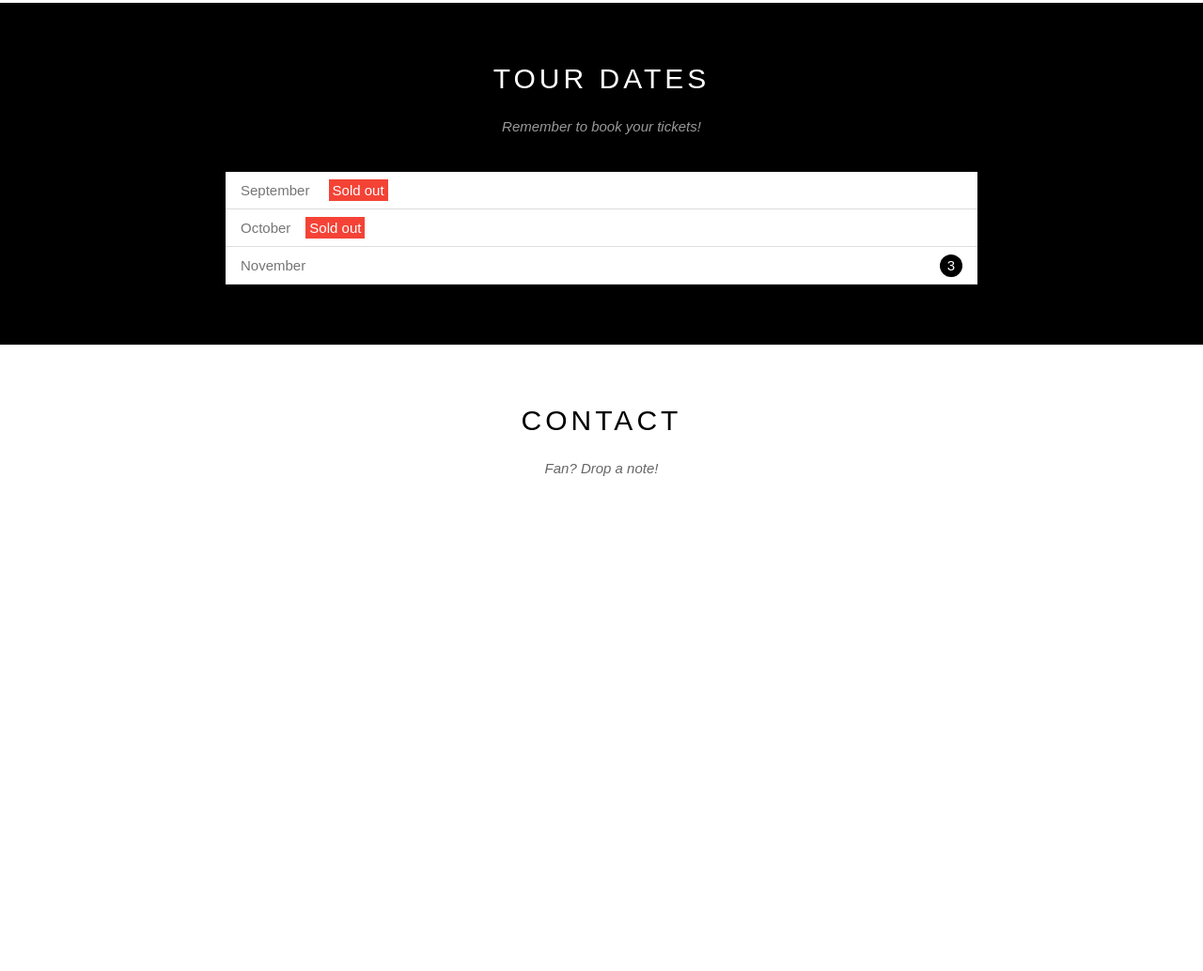
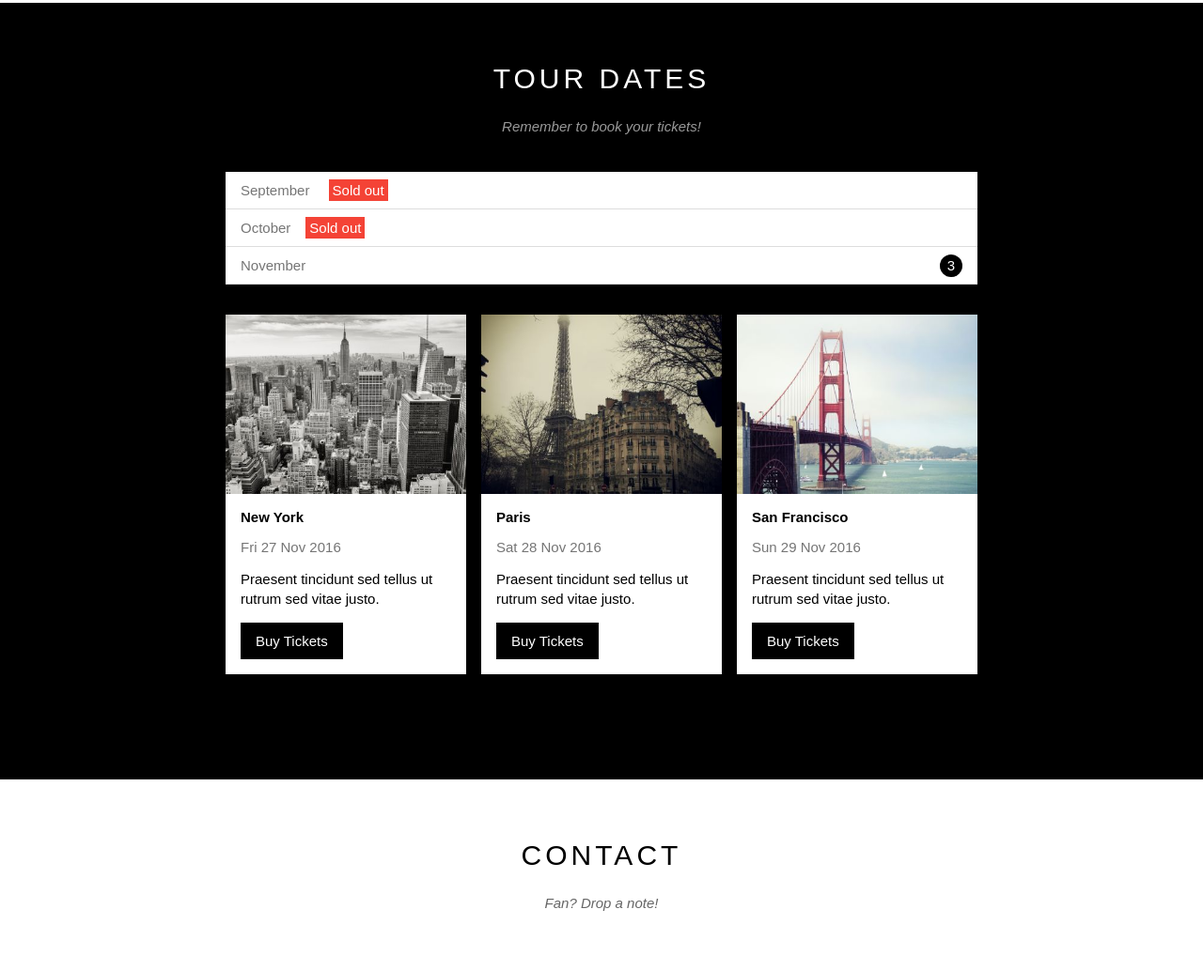
Before and after one commit to vuoanh291104/Band, a website built with webpack: page W3_Band/index.html in a window 1280 px wide. Shown: the part 1238-2272 px from the top of the page at 94% size. Before the commit the page ends 1809 px from the top, so only its background shows below. Built offline with nearby package versions, Linux system fonts and the light colour scheme.

Commit message:
tour places

```diff
--- a/W3_Band/css/style.css
+++ b/W3_Band/css/style.css
@@ -226,4 +226,59 @@ html{
 .tour-section{
   background-color: #000;
 }
+
+.tour-section .place-item{
+
+}
+
+.places-list {
+  margin: 32px -8px 0;
+  padding-bottom: 48px;
+}
+.place-img{
+  display: block;
+  width: 100%;
+}
+.place-img:hover{
+  opacity: 0.6;
+}
+.place-item{
+  float: left;
+  width: calc(100% / 3);
+  padding: 0 8px;
+}
+.place-item .place-body .place-buy-btn{
+  text-decoration: none;
+  background-color: #000;
+  color: #fff;
+  padding: 11px 16px;
+  display: inline-block;
+  margin-top: 15px;
+}
+.place-item .place-body .place-buy-btn:hover{
+  color: #000;
+  background-color: #ccc;
+}
+.place-body{
+  padding: 16px;
+  font-size: 15px;
+  background-color: #fff;
+}
+
+
+.place-time{
+  margin-top: 15px;
+  color: #757575;
+
+}
+.place-desc{
+  line-height: 1.4;
+  margin-top: 15px;
+}
+.place-heading {
+  font-size: 15px;
+  font-weight: 600;
+}
+
+
 #footer{}
--- a/W3_Band/index.html
+++ b/W3_Band/index.html
@@ -97,6 +97,42 @@
             <li>October<span class="sold-out">Sold out</span></li>
             <li>November <span class="quantity">3</span></li>
           </ul>
+
+
+          <div class="places-list">
+            <div class="place-item">
+              <img src="/img/Tour/newyork.jpg" alt="New York" class="place-img">
+              <div class="place-body">
+                <h3 class="place-heading">New York</h3>
+                <p class="place-time">Fri 27 Nov 2016</p>
+                <p class="place-desc">Praesent tincidunt sed tellus ut rutrum sed vitae justo.</p>
+                <a href="#" class="place-buy-btn">Buy Tickets</a>
+              </div>
+            </div>
+
+            <div class="place-item">
+              <img src="/img/Tour/paris.jpg" alt="Paris" class="place-img">
+              <div class="place-body">
+                <h3 class="place-heading">Paris</h3>
+                <p class="place-time">Sat 28 Nov 2016</p>
+                <p class="place-desc">Praesent tincidunt sed tellus ut rutrum sed vitae justo.</p>
+                <a href="#" class="place-buy-btn">Buy Tickets</a>
+              </div>
+            </div>
+
+            <div class="place-item">
+              <img src="/img/Tour/sanfran.jpg" alt="San Francisco" class="place-img">
+              <div class="place-body">
+                <h3 class="place-heading">San Francisco</h3>
+                <p class="place-time">Sun 29 Nov 2016</p>
+                <p class="place-desc">Praesent tincidunt sed tellus ut rutrum sed vitae justo.</p>
+                <a href="#" class="place-buy-btn">Buy Tickets</a>
+              </div>
+            </div>
+
+            <div class="clear"></div>
+
+          </div>
         </div>
 
       </div>
```
Also changed, not shown: W3_Band/img/Tour/newyork.jpg (added), W3_Band/img/Tour/paris.jpg (added), W3_Band/img/Tour/sanfran.jpg (added).
